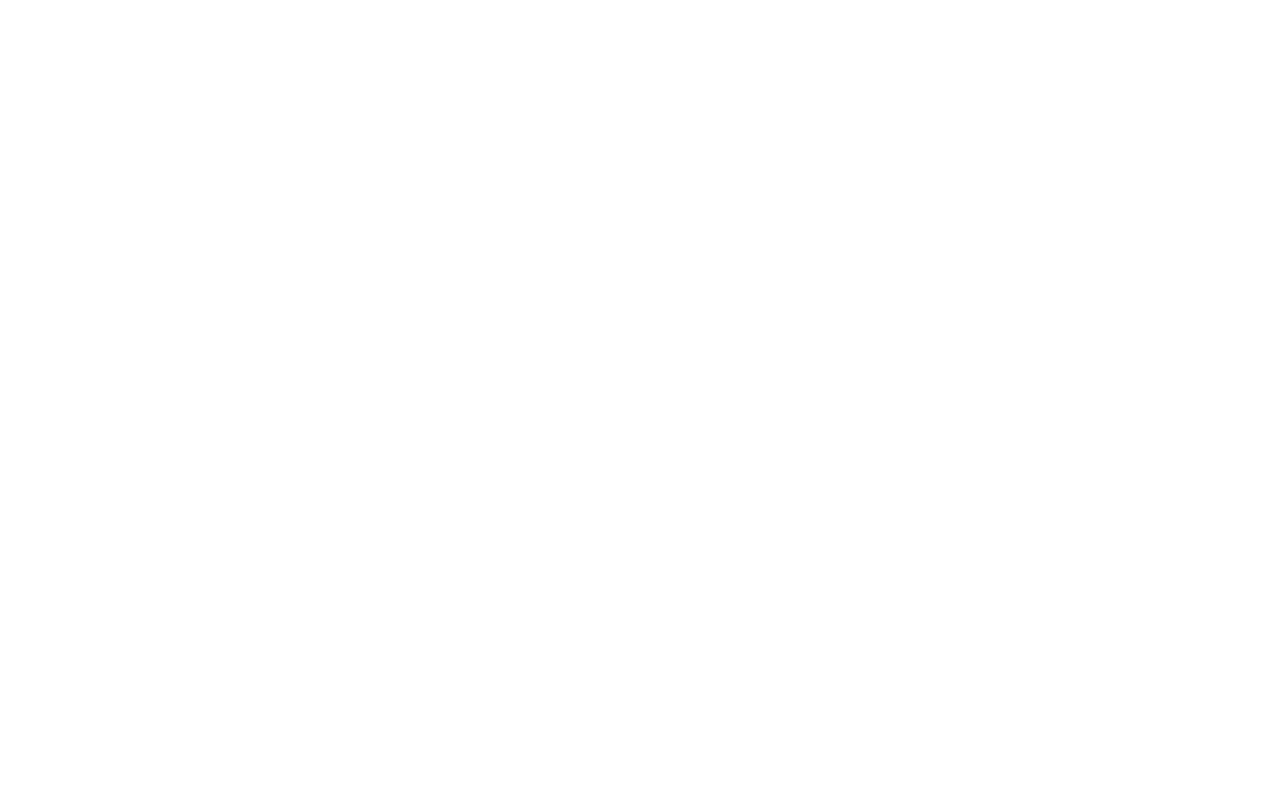
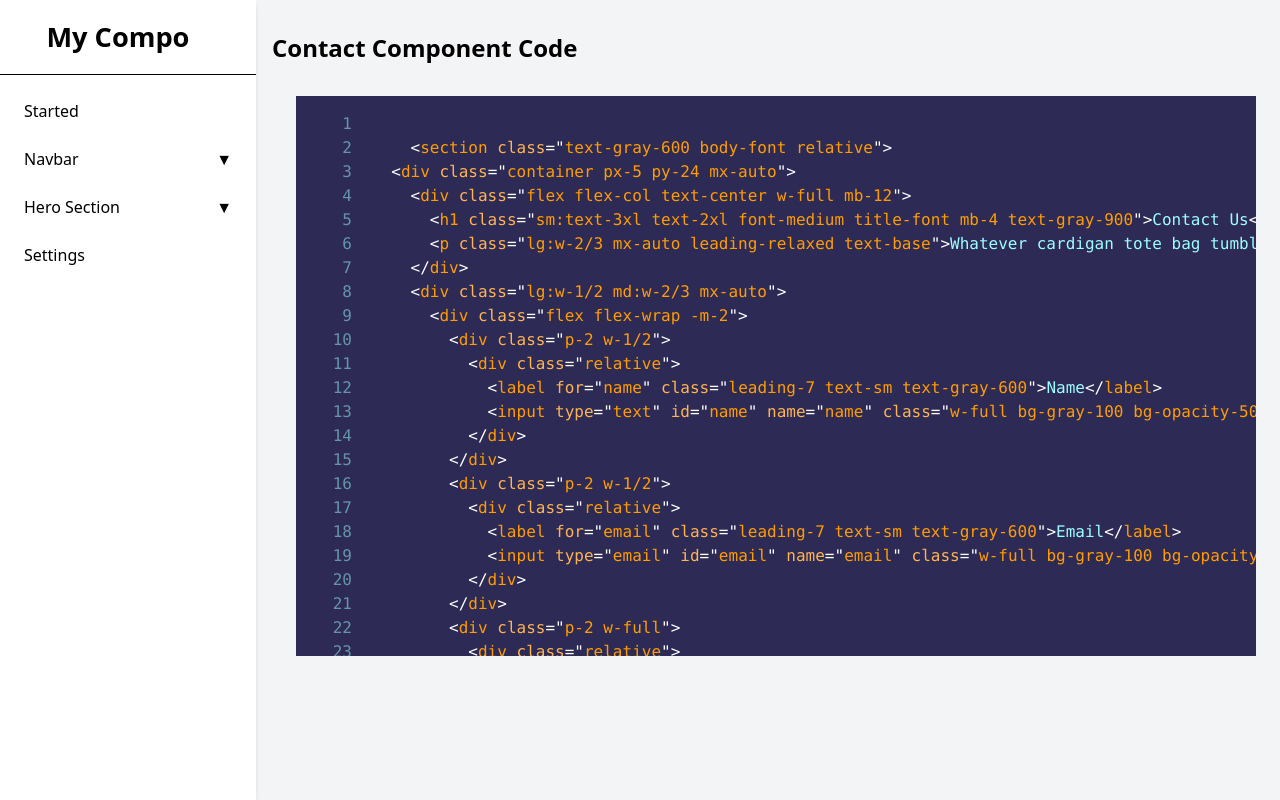
Before and after one commit to Lio3307/MyCompo-, a React (Vite) app: page /dashboard/contact in a window 1280 px wide. Before the commit this address had no page. Built offline with nearby package versions, Linux system fonts and the light colour scheme.

Commit message:
adding react-higlighter-renderer

```diff
--- a/package.json
+++ b/package.json
@@ -11,16 +11,17 @@
   },
   "dependencies": {
     "@tailwindcss/vite": "^4.1.11",
+    "prism-react-renderer": "^2.4.1",
     "react": "^19.1.1",
     "react-dom": "^19.1.1",
     "react-router-dom": "^7.8.0",
-    "react-syntax-highlighter": "^15.6.1",
     "tailwindcss": "^4.1.11"
   },
   "devDependencies": {
     "@eslint/js": "^9.32.0",
     "@types/react": "^19.1.9",
     "@types/react-dom": "^19.1.7",
+    "@types/react-syntax-highlighter": "^15.5.13",
     "@vitejs/plugin-react": "^4.7.0",
     "eslint": "^9.32.0",
     "eslint-plugin-react-hooks": "^5.2.0",
--- a/src/App.tsx
+++ b/src/App.tsx
@@ -1,12 +1,14 @@
 import { Route, Routes } from "react-router-dom";
 import Dashboard from "./pages/Dashboard";
 import Home from "./pages/Home";
+import Contact from "./pages/Contact";
 
 function App() {
   return (
     <Routes>
       <Route path="/dashboard" element={<Dashboard />}>
         <Route path="home" element={<Home />} />
+        <Route path="contact" element={<Contact />} />
       </Route>
     </Routes>
   );
--- a/src/components/CodeHiglighter.tsx
+++ b/src/components/CodeHiglighter.tsx
@@ -0,0 +1,120 @@
+import { Highlight, themes } from "prism-react-renderer";
+
+type CodeHighlighterProps = {
+  codeString: string;
+  language?: string;
+  maxHeight?: string;
+  outerMaxWidth?: string;
+  containerPadding?: string;
+};
+
+export default function CodeHighlighter({
+  codeString,
+  language = "html",
+  maxHeight = "60vh",
+  outerMaxWidth = "calc(100vw - 4rem)",
+  containerPadding = "0.5rem",
+}: CodeHighlighterProps) {
+  return (
+    <div
+      className="code-highlighter-container"
+      style={{
+        width: "100%",
+        maxWidth: outerMaxWidth,
+        marginLeft: "auto",
+        marginRight: "auto",
+        boxSizing: "border-box",
+        borderRadius: 8,
+        overflow: "hidden",
+        padding: containerPadding,
+        position: "relative",
+      }}
+    >
+      <div
+        className="code-scroll"
+        style={{
+          width: "100%",
+          overflowX: "auto",
+          overflowY: "auto",
+          boxSizing: "border-box",
+          padding: 0,
+          maxHeight,
+        }}
+      >
+        <Highlight
+          theme={themes.shadesOfPurple}
+          code={codeString}
+          language={language}
+        >
+          {({ className, style, tokens, getLineProps, getTokenProps }) => (
+            <pre
+              className={className}
+              style={{
+                ...style,
+                display: "inline-block",
+                whiteSpace: "pre",
+                minWidth: "max-content",
+                margin: 0,
+                padding: "1rem",
+                boxSizing: "border-box",
+              }}
+            >
+              {tokens.map((line, i) => (
+                <div
+                  key={i}
+                  {...getLineProps({ line })}
+                  style={{
+                    display: "flex",
+                    gap: 12,
+                    alignItems: "flex-start",
+                  }}
+                >
+                  <div
+                    style={{
+                      width: 48,
+                      textAlign: "right",
+                      paddingRight: 8,
+                      userSelect: "none",
+                      opacity: 0.5,
+                      flex: "0 0 48px",
+                      fontVariantNumeric: "tabular-nums",
+                    }}
+                  >
+                    {i + 1}
+                  </div>
+
+                  <div
+                    style={{
+                      whiteSpace: "pre",
+                      minWidth: 0,
+                    }}
+                  >
+                    {line.map((token, key) => (
+                      <span key={key} {...getTokenProps({ token })} />
+                    ))}
+                  </div>
+                </div>
+              ))}
+            </pre>
+          )}
+        </Highlight>
+      </div>
+
+
+      <style>
+        {`
+          @media (max-width: 640px) {
+            .code-highlighter-container {
+              max-width: calc(100vw - 1rem) !important;
+              padding: 0.25rem !important;
+              margin: 0 0.5rem !important;
+            }
+            .code-scroll {
+              max-height: 50vh !important;
+            }
+          }
+        `}
+      </style>
+    </div>
+  );
+}
--- a/src/components/Sidebar.tsx
+++ b/src/components/Sidebar.tsx
@@ -15,7 +15,7 @@
   }
 
   return (
-    <div className="flex min-h-screen">
+    <div className="flex sticky min-h-screen">
       <button
         className="md:hidden fixed top-4 left-4 z-60 px-3 py-2 bg-gray-200 rounded shadow-md focus:outline-none"
         onClick={() => setIsOpen(true)}
@@ -104,12 +104,12 @@
               {dropdownOpen === "hero" && (
                 <ul className="ml-4 mt-1 space-y-1">
                   <li>
-                    <a
-                      href="#"
+                    <Link
+                      to={'/dashboard/contact'}
                       className="block p-2 rounded hover:bg-gray-100 transition"
                     >
-                      Hero left
-                    </a>
+                      Contact
+                    </Link>
                   </li>
                   <li>
                     <a
@@ -140,7 +140,7 @@
         </nav>
       </aside>
 
-      <main className="flex-1 md:ml-[2rem] mt-[2rem]">{children}</main>
+      <main className="flex-1 md:ml-[1rem] mt-[2rem]">{children}</main>
     </div>
   );
 };
--- a/src/index.css
+++ b/src/index.css
@@ -1 +1,16 @@
 @import "tailwindcss";
+.code-scroll {
+  -ms-overflow-style: none;
+  scrollbar-width: none;
+  overflow: auto;
+}
+
+.code-scroll::-webkit-scrollbar {
+  width: 0;
+  height: 0;
+  display: none;
+}
+
+.code-scroll {
+  -webkit-overflow-scrolling: touch;
+}
--- a/src/pages/Contact.tsx
+++ b/src/pages/Contact.tsx
@@ -1,7 +1,84 @@
+import CodeHighlighter from "../components/CodeHiglighter";
+
 const Contact = () => {
-  return (<>
+  const codeContact = `
+    <section class="text-gray-600 body-font relative">
+  <div class="container px-5 py-24 mx-auto">
+    <div class="flex flex-col text-center w-full mb-12">
+      <h1 class="sm:text-3xl text-2xl font-medium title-font mb-4 text-gray-900">Contact Us</h1>
+      <p class="lg:w-2/3 mx-auto leading-relaxed text-base">Whatever cardigan tote bag tumblr hexagon brooklyn asymmetrical gentrify.</p>
+    </div>
+    <div class="lg:w-1/2 md:w-2/3 mx-auto">
+      <div class="flex flex-wrap -m-2">
+        <div class="p-2 w-1/2">
+          <div class="relative">
+            <label for="name" class="leading-7 text-sm text-gray-600">Name</label>
+            <input type="text" id="name" name="name" class="w-full bg-gray-100 bg-opacity-50 rounded border border-gray-300 focus:border-indigo-500 focus:bg-white focus:ring-2 focus:ring-indigo-200 text-base outline-none text-gray-700 py-1 px-3 leading-8 transition-colors duration-200 ease-in-out">
+          </div>
+        </div>
+        <div class="p-2 w-1/2">
+          <div class="relative">
+            <label for="email" class="leading-7 text-sm text-gray-600">Email</label>
+            <input type="email" id="email" name="email" class="w-full bg-gray-100 bg-opacity-50 rounded border border-gray-300 focus:border-indigo-500 focus:bg-white focus:ring-2 focus:ring-indigo-200 text-base outline-none text-gray-700 py-1 px-3 leading-8 transition-colors duration-200 ease-in-out">
+          </div>
+        </div>
+        <div class="p-2 w-full">
+          <div class="relative">
+            <label for="message" class="leading-7 text-sm text-gray-600">Message</label>
+            <textarea id="message" name="message" class="w-full bg-gray-100 bg-opacity-50 rounded border border-gray-300 focus:border-indigo-500 focus:bg-white focus:ring-2 focus:ring-indigo-200 h-32 text-base outline-none text-gray-700 py-1 px-3 resize-none leading-6 transition-colors duration-200 ease-in-out"></textarea>
+          </div>
+        </div>
+        <div class="p-2 w-full">
+          <button class="flex mx-auto text-white bg-indigo-500 border-0 py-2 px-8 focus:outline-none hover:bg-indigo-600 rounded text-lg">Button</button>
+        </div>
+        <div class="p-2 w-full pt-8 mt-8 border-t border-gray-200 text-center">
+          <a class="text-indigo-500">example@email.com</a>
+          <p class="leading-normal my-5">49 Smith St.
+            <br>Saint Cloud, MN 56301
+          </p>
+          <span class="inline-flex">
+            <a class="text-gray-500">
+              <svg fill="currentColor" stroke-linecap="round" stroke-linejoin="round" stroke-width="2" class="w-5 h-5" viewBox="0 0 24 24">
+                <path d="M18 2h-3a5 5 0 00-5 5v3H7v4h3v8h4v-8h3l1-4h-4V7a1 1 0 011-1h3z"></path>
+              </svg>
+            </a>
+            <a class="ml-4 text-gray-500">
+              <svg fill="currentColor" stroke-linecap="round" stroke-linejoin="round" stroke-width="2" class="w-5 h-5" viewBox="0 0 24 24">
+                <path d="M23 3a10.9 10.9 0 01-3.14 1.53 4.48 4.48 0 00-7.86 3v1A10.66 10.66 0 013 4s-4 9 5 13a11.64 11.64 0 01-7 2c9 5 20 0 20-11.5a4.5 4.5 0 00-.08-.83A7.72 7.72 0 0023 3z"></path>
+              </svg>
+            </a>
+            <a class="ml-4 text-gray-500">
+              <svg fill="none" stroke="currentColor" stroke-linecap="round" stroke-linejoin="round" stroke-width="2" class="w-5 h-5" viewBox="0 0 24 24">
+                <rect width="20" height="20" x="2" y="2" rx="5" ry="5"></rect>
+                <path d="M16 11.37A4 4 0 1112.63 8 4 4 0 0116 11.37zm1.5-4.87h.01"></path>
+              </svg>
+            </a>
+            <a class="ml-4 text-gray-500">
+              <svg fill="currentColor" stroke-linecap="round" stroke-linejoin="round" stroke-width="2" class="w-5 h-5" viewBox="0 0 24 24">
+                <path d="M21 11.5a8.38 8.38 0 01-.9 3.8 8.5 8.5 0 01-7.6 4.7 8.38 8.38 0 01-3.8-.9L3 21l1.9-5.7a8.38 8.38 0 01-.9-3.8 8.5 8.5 0 014.7-7.6 8.38 8.38 0 013.8-.9h.5a8.48 8.48 0 018 8v.5z"></path>
+              </svg>
+            </a>
+          </span>
+        </div>
+      </div>
+    </div>
+  </div>
+</section>
 
-  </>);
+    `;
+
+  return (
+    <div className="">
+      <h2 className="text-2xl font-bold mb-4">Contact Component Code</h2>
+      <CodeHighlighter
+        codeString={codeContact}
+        language="html"
+        maxHeight="70vh"
+        outerMaxWidth="calc(100vw - 18rem)" // kurangi lebar supaya tidak menempel ke sidebar
+        containerPadding="1rem"
+      />
+    </div>
+  );
 };
 
 export default Contact;
```
Also changed, not shown: 1 other file (tests, documents, lock files or other folders).
